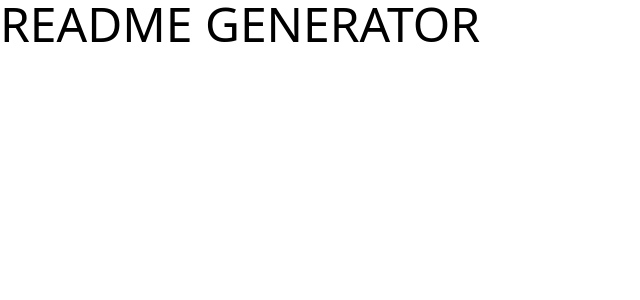
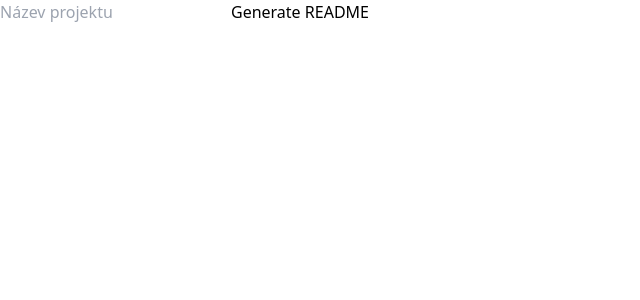
Before and after one commit to OndrejLosensky/generate-readme, a React (Create React App) app: page / in a window 1280 px wide. Shown: the top 300 px of the page, without its empty margins (0-640 px from the left). Built offline with nearby package versions, Linux system fonts and the light colour scheme; the HTML template or start-up script is replaced by a standard one.

Commit message:
připravení tvorby README souborů

```diff
--- a/src/App.js
+++ b/src/App.js
@@ -4,10 +4,38 @@ import DOMPurify from 'dompurify';
 
 
 function App() {
+  const [title, setTitle] = useState('');
+  // Přidat další UseState pro každý Input do Formu
+  const [generatedReadme, setGeneratedReadme] = useState('');
+
+  const generateReadme = () => {
+    // Šablona readme | lze nastavit vzled
+    const readmeContent = `<h1>${title}</h1>`;
+
+    // Stáhne soubor s názvem README.MD
+    const blob = new Blob([readmeContent], { type: 'text/markdown' });
+    saveAs(blob, 'README.md');
+
+    // Zobrazí obsah readme v prohlížeči
+    setGeneratedReadme(DOMPurify.sanitize(readmeContent));
+  };
+
   return (
-   <div>
-      <h1 className="text-5xl"> README GENERATOR</h1>
-   </div>
+    <div>
+      <form>
+        <input
+          type="text"
+          placeholder="Název projektu"
+          value={title}
+          onChange={(e) => setTitle(e.target.value)}
+        />
+
+        <button type="button" onClick={generateReadme}>
+          Generate README
+        </button>
+      </form>
+      <div dangerouslySetInnerHTML={{ __html: generatedReadme }}></div>
+    </div>
   );
 }
 
```
